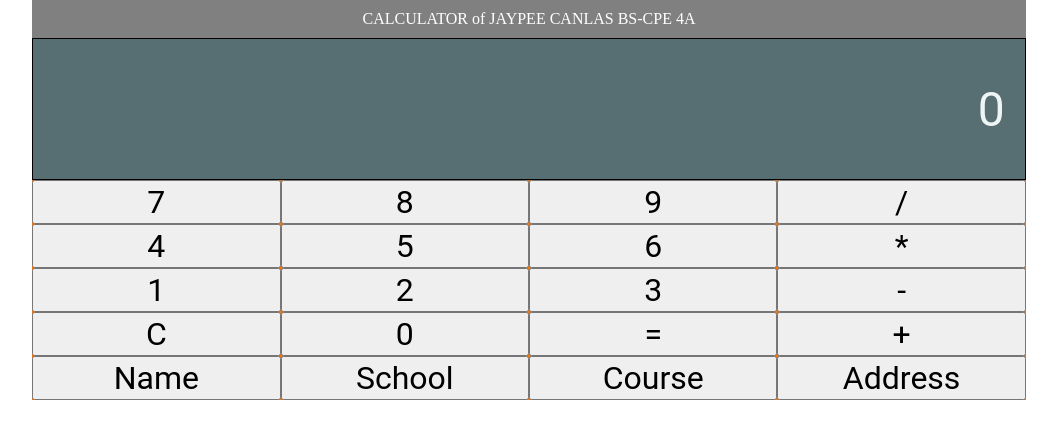
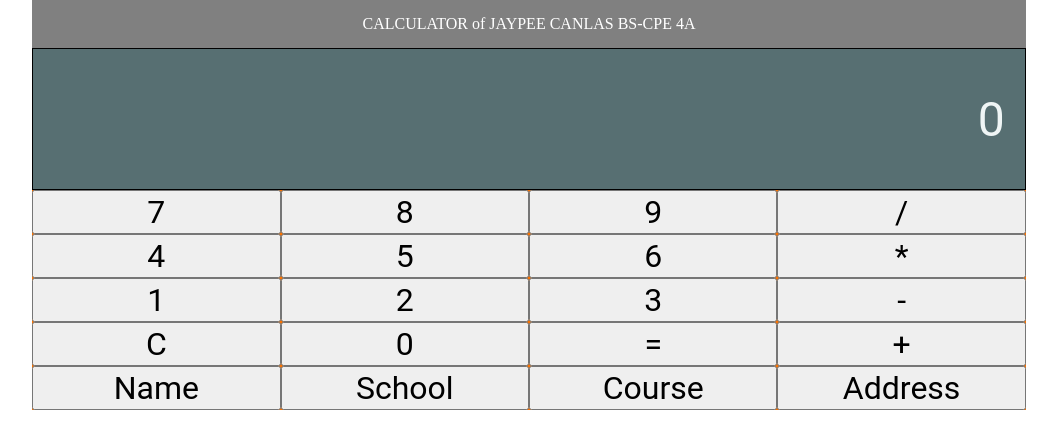
Before and after one commit to jpcnlss/my-app, a React (Create React App) app: page / in a window 1280 px wide. Shown: the top 448 px of the page, without its empty margins (111-1168 px from the left). Built offline with nearby package versions, Linux system fonts and the light colour scheme.

Commit message:
Update App.css

```diff
--- a/src/App.css
+++ b/src/App.css
@@ -48,7 +48,8 @@ body {
 }
 
 .calculatorName {
-  padding: 10px;
+  padding: 15px;
+  font-size: 18;
   color: WHITE;
   background: GRAY;
   text-align: center;
```
